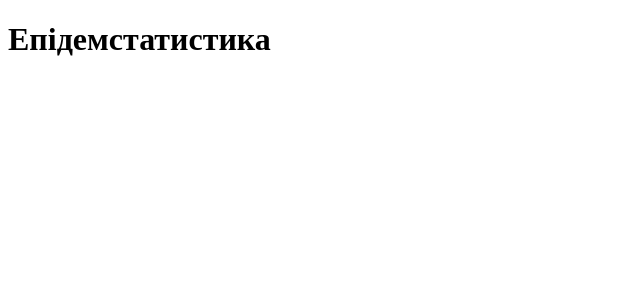
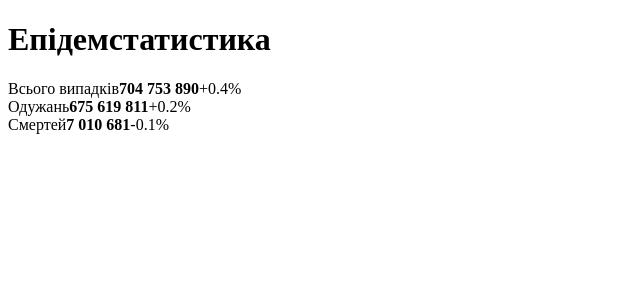
Before and after one commit to ipz241shvo/epidemic-stats-dashboard, a React (Vite) app: page / in a window 1280 px wide. Shown: the top 300 px of the page, without its empty margins (0-640 px from the left). Built offline with nearby package versions, Linux system fonts and the light colour scheme.

Commit message:
feat: add KpiCard component

```diff
--- a/src/App.tsx
+++ b/src/App.tsx
@@ -1,7 +1,20 @@
+import KpiCard from './components/KpiCard'
+import { kpiItems } from './data/mockData'
+
 function App() {
   return (
     <main>
       <h1>Епідемстатистика</h1>
+      <section className="kpi-grid">
+        {kpiItems.map((item) => (
+          <KpiCard
+            key={item.id}
+            title={item.title}
+            value={item.value}
+            change={item.change}
+          />
+        ))}
+      </section>
     </main>
   )
 }
--- /dev/null
+++ b/src/components/KpiCard.tsx
@@ -0,0 +1,22 @@
+interface KpiCardProps {
+  title: string
+  value: number
+  change: number
+}
+
+function KpiCard({ title, value, change }: KpiCardProps) {
+  const sign = change > 0 ? '+' : ''
+  const trend = change > 0 ? 'up' : change < 0 ? 'down' : 'flat'
+
+  return (
+    <div className="kpi-card">
+      <span className="kpi-card__title">{title}</span>
+      <strong className="kpi-card__value">{value.toLocaleString('uk-UA')}</strong>
+      <span className={`kpi-card__change kpi-card__change--${trend}`}>
+        {sign}{change}%
+      </span>
+    </div>
+  )
+}
+
+export default KpiCard
```
